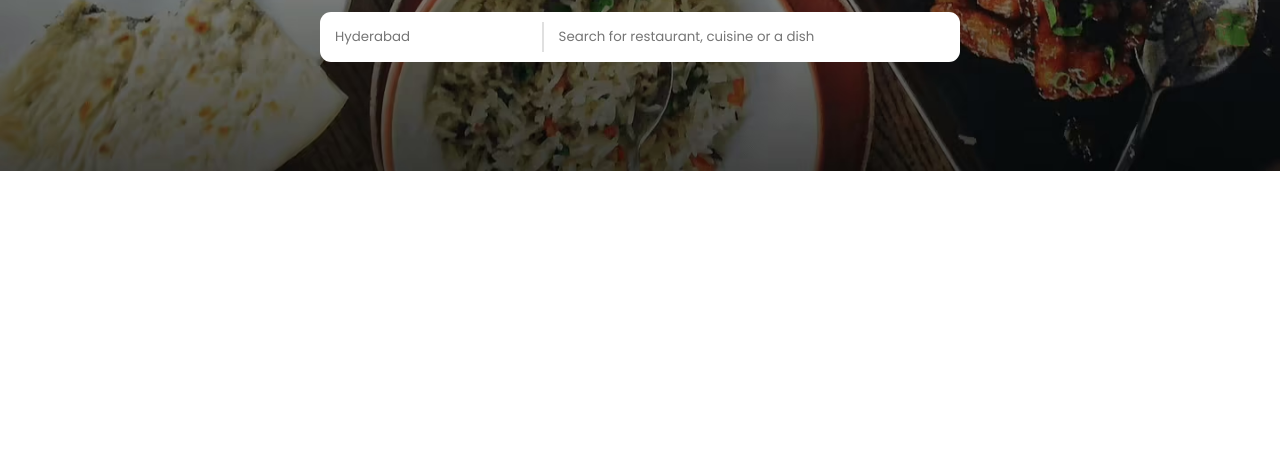
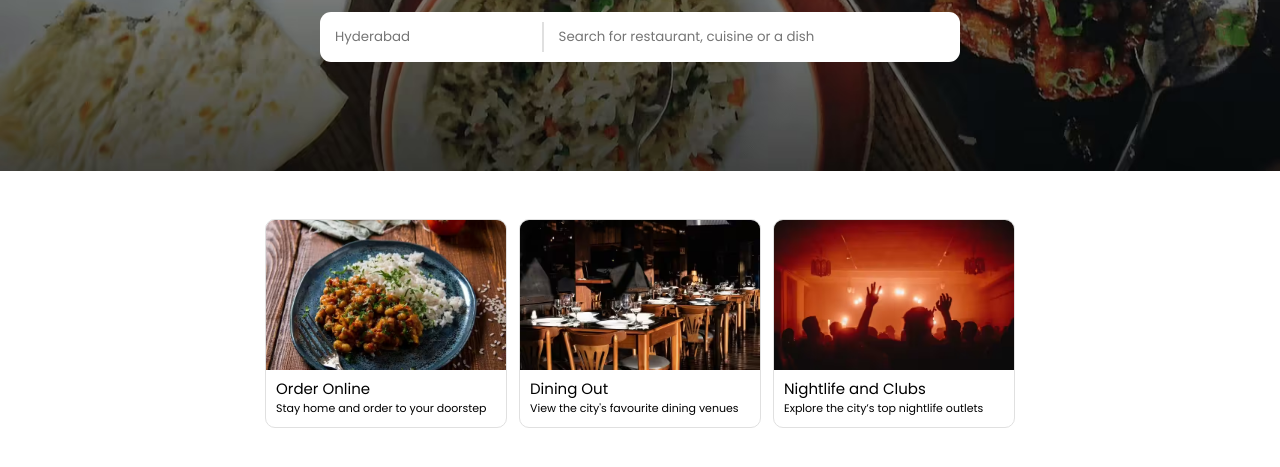
Before and after one commit to P-1000/zomato_landing_page, a plain HTML site: page index.html in a window 1280 px wide. Shown: the part 309-776 px from the top of the page. Drawn offline with Linux system fonts and the light colour scheme.

Commit message:
we offer section

```diff
--- a/index.html
+++ b/index.html
@@ -39,5 +39,28 @@
   </section>
 
 
+    <section class="container we_offer">
+        <div class="card">
+            <img src="./images/item1.png" alt="offer">
+             <h2>Order Online</h2>
+               <p>Stay home and order to your doorstep</p>
+        </div>
+
+        <div class="card">
+            <img src="./images/item2.png" alt="offer">
+             <h2>Dining Out</h2>
+               <p>View the city's favourite dining venues </p>
+        </div>
+
+        <div class="card">
+            <img src="./images/item3.png" alt="offer">
+             <h2>Nightlife and Clubs</h2>
+                <p>Explore the city’s top nightlife outlets</p>
+        </div>
+    </section>
+
+
+
+
 </body>
 </html>
--- a/style.css
+++ b/style.css
@@ -142,3 +142,50 @@
             }
 
 }
+
+
+
+        /* offers cards */
+
+        .container{
+            margin: 48px auto;
+            width: 80%;
+        }
+
+        .we_offer{
+            display: flex;
+            flex-wrap: wrap;
+            gap: 12px;
+            align-items: center;
+            justify-content: center;
+        }
+
+        .we_offer .card{
+            border-radius: 10px;
+            border: 1px solid #e0e0e0;
+            overflow: hidden;
+            transition: all .3s ease;
+        }
+
+        .we_offer .card img{
+            height: 150px;
+            width: 240px;
+            object-fit: cover;
+            object-position: center;
+        }
+
+        .we_offer .card h2{
+            padding:0 10px;
+            font-size: 15px;
+            font-weight: 400;
+        }
+
+        .we_offer .card p{
+            font-size: 11px;
+            padding: 0 10px 10px 10px;
+        }
+
+        .card:hover{
+            scale: 1.04;
+            cursor: pointer;
+        }
```
